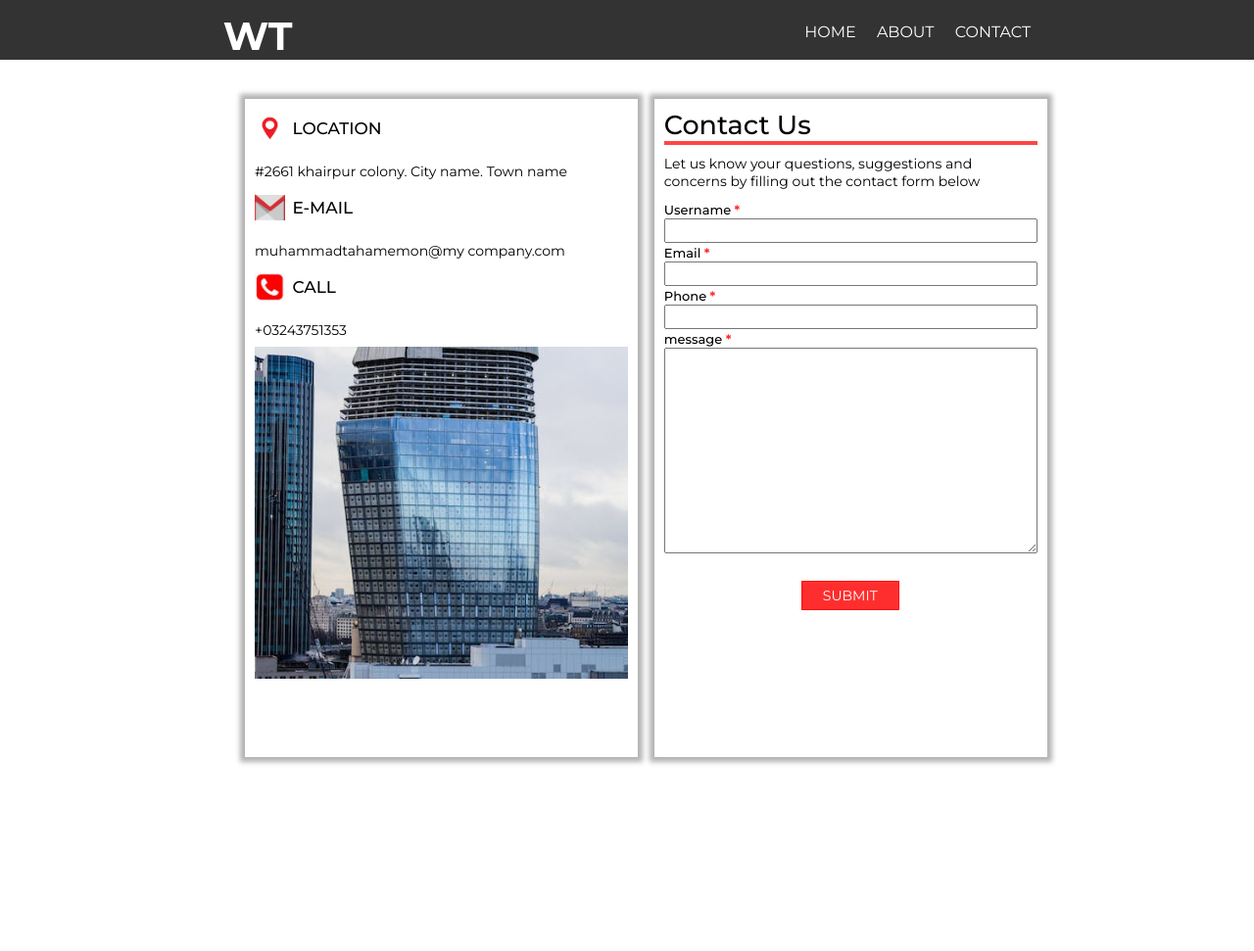
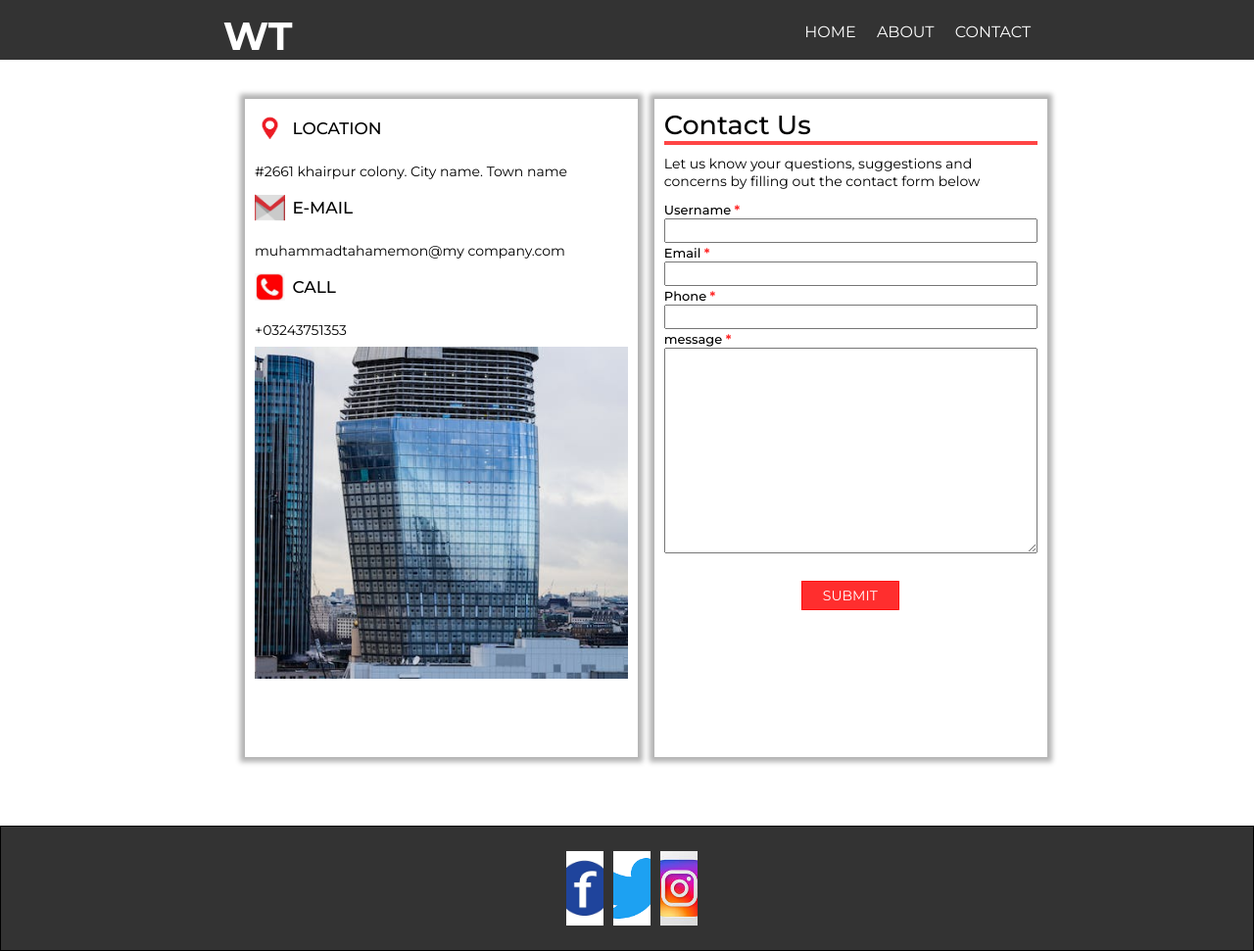
Before and after one commit to tahamemon516/travel_world, a plain HTML site: page contact.html in a window 1280 px wide. Shown: the whole page at 98% size. Before the commit the page ends 800 px from the top, so only its background shows below. Drawn offline with Linux system fonts and the light colour scheme.

Commit message:
Add footer to contact page

```diff
--- a/contact.html
+++ b/contact.html
@@ -73,6 +73,20 @@
                 </form>
             </div>
         </div>
+
+        <div class="row-box-2">
+          <div class="logo">
+           <img src="./imgaes/facebook-logo.jpg" alt="" class="logo-image">
+          </div>
+
+          <div class="logo">
+           <img src="./imgaes/twitter-logo.png" alt="" class="logo-image">
+          </div>
+
+          <div class="logo">
+           <img src="./imgaes/instagram-logo.jpg" alt="" class="logo-image">
+          </div>
+      </div>
      </header>
 </body>
 </html>
```
